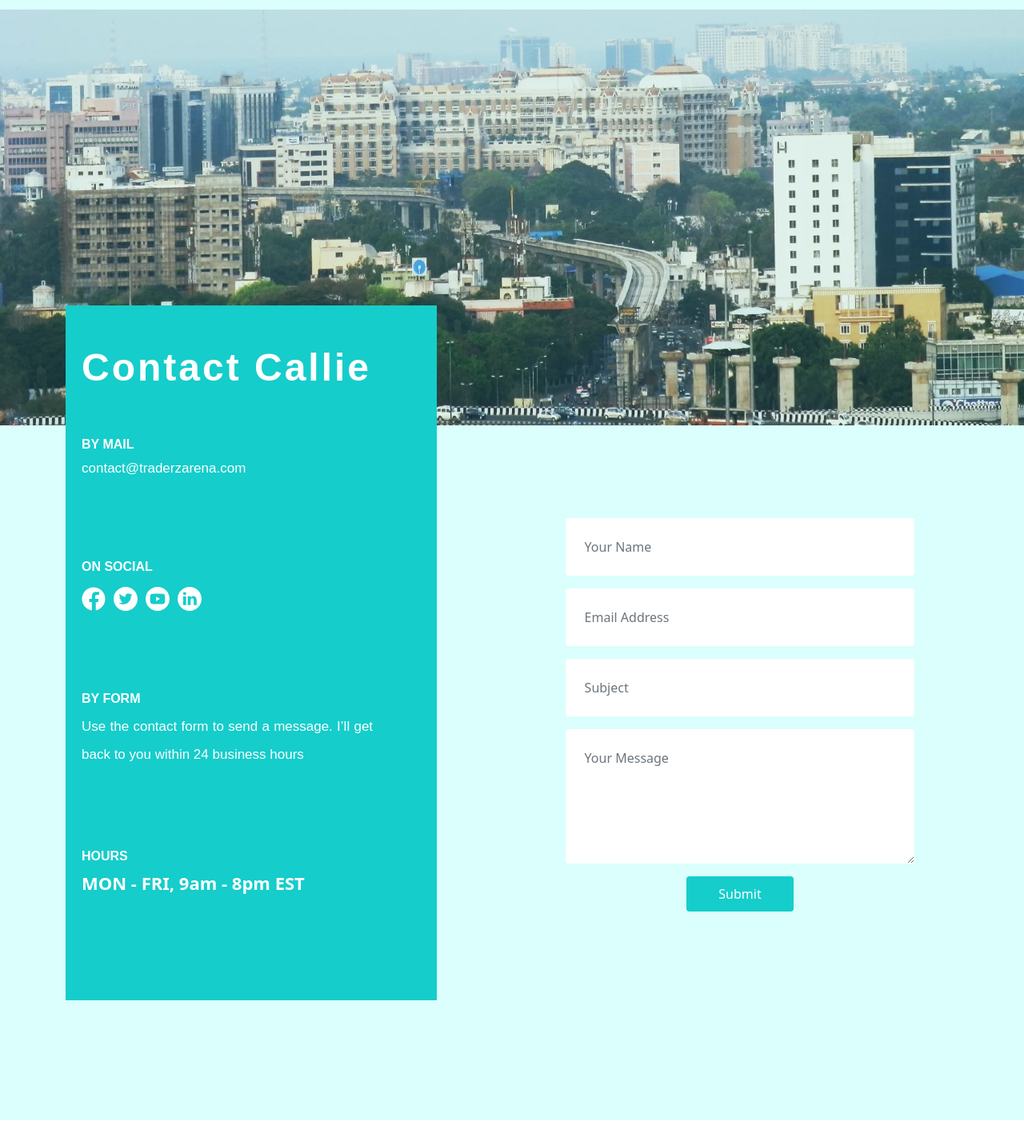
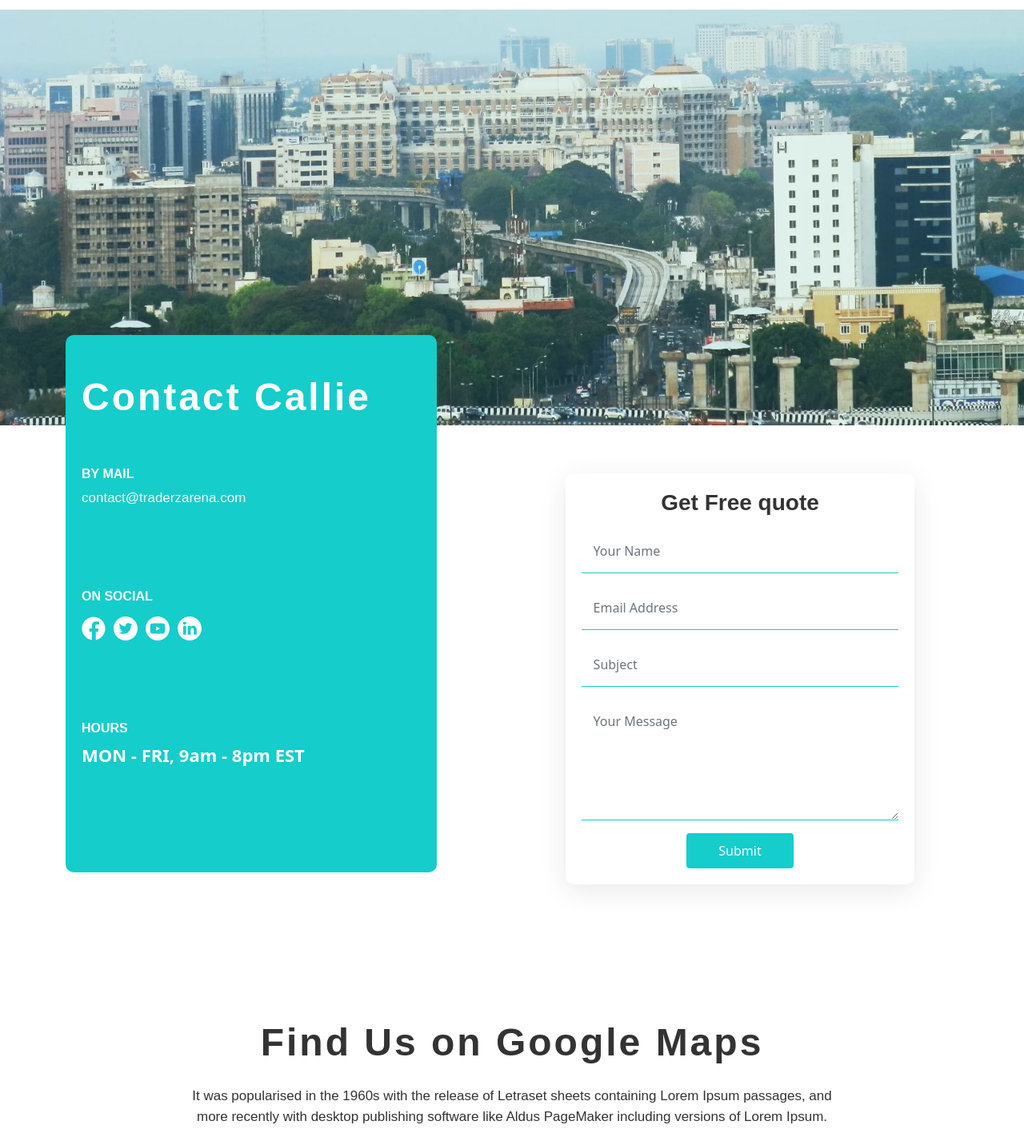
Before and after one commit to Sanjithgokul/traderz-arena, a PHP site: page /contact.php in a window 1280 px wide. Shown: the part 314-1736 px from the top of the page at 80% size. Run offline with PHP 8.4, Linux system fonts and the light colour scheme.

Commit message:
contact page  map and form updated

```diff
--- a/contact.php
+++ b/contact.php
@@ -13,7 +13,6 @@
     <title>Traderz Arena</title>
 </head>
 <body>
-    <div class="first-bg">
     <header>
         <div class="container">
             <nav class="navbar navbar-expand-sm">
@@ -72,10 +71,10 @@
                                 </ul>
                             </div>
                         </div>
-                            <div class="contact-email">
+                        <!-- <div class="contact-email">
                             <h4 class="m text-white"><b>BY FORM</b></h4>
                             <p class="text-justify text-white lh-2">Use the contact form to send a message. I’ll get back to you within 24 business hours</p>
-                            </div>
+                        </div> -->
                         <div class="contact-email">
                             <h4 class="m text-white"><b>HOURS</b></h4>
                             <span class="tesimonial-right-span text-white">MON - FRI, 9am - 8pm EST</span>
@@ -85,6 +84,7 @@
                 <div class="col-sm-12 col-md-10 col-lg-6 d-flex-contact">
                     <div class="contact-form">
                         <form action="/action_page.php">
+                            <h3 class="form-heading text-gray d-flex">Get Free quote</h3>
                             <div class="mb-3 mt-3">
                                 <input type="text" class="form-control" id="Name" placeholder="Your Name" name="name">
                             </div>
@@ -106,7 +106,6 @@
             </div>
         </div>
     </div>
-    </div>
     <section class="map-section">
         <div class="container">
             <div class="row d-flex">
@@ -115,11 +114,7 @@
                     <p class="sub-title text-gray text-center pt-3">It was popularised in the 1960s with the release of Letraset sheets containing Lorem Ipsum passages, and more recently with desktop publishing software like Aldus PageMaker including versions of Lorem Ipsum.</p>
                 </div>
                 <div class="col-12 col-md-12 col-lg-12">
-                    <iframe
-                        src="https://www.google.com/maps/d/u/0/embed?mid=1tuiFLc565JOpHWaYt9wWtpYvXwLTbeZe"
-                        width="100%" height="450" frameborder="0" style="border:0" allowfullscreen
-                        title="Soft Suave Address">
-                    </iframe>
+                <iframe src="https://www.google.com/maps/embed?pb=!1m18!1m12!1m3!1d3887.296065117775!2d80.17474387591723!3d13.016808813883795!2m3!1f0!2f0!3f0!3m2!1i1024!2i768!4f13.1!3m3!1m2!1s0x3a52616eb0f20bc3%3A0xf88a89dd560efaf5!2sTraderz%20Arena!5e0!3m2!1sen!2sin!4v1681731234250!5m2!1sen!2sin" width="100%" height="450" style="border:0;" allowfullscreen="" loading="lazy" referrerpolicy="no-referrer-when-downgrade"></iframe>
                 </div>
             </div>
         </div>
--- a/css/contact.css
+++ b/css/contact.css
@@ -16,7 +16,8 @@
     padding: 30px 50px 30px 20px;
     background: #15CDCB;
     position: relative;
-    bottom: 150px;
+    bottom: 113px;
+    border-radius: 10px;
 }
 
 .contact-email{
@@ -29,9 +30,16 @@
 
 .contact-form textarea,
 .contact-form input {
-    padding: 24px;
+    padding: 15px;
     border: unset;
-    color: #15CDCB !important;
+    color: #333 !important;
+    border-bottom: 1px solid #15CDCB;
+    border-radius: 0;
+}
+
+
+.contact-form h3{
+    font-size: 28px !important;
 }
 
 .btn-primary{
@@ -47,11 +55,22 @@
 }
 
 .contact-btn button:hover{
-    box-shadow: 8px 5px #15CDCB;
-    transition: .3s;
+    background: #000000;
     color: #fff;
-    background: #15CDCB;
-    border: unset;
+}
+
+.contact-form form{
+    box-shadow: 0rem 0.5rem 2rem 0rem rgba(35, 44, 59, 0.1);
+    border-radius: 10px;
+    padding: 20px;
+}
+
+.foooter-social-icon li img{
+    transition: transform 0.5s;
+}
+
+.foooter-social-icon li img:hover{
+    transform: rotate(90deg);
 }
 
 
@@ -75,6 +94,11 @@
         top: 100px;
     }
 
+    .contact-form form{
+        position: relative;
+        bottom: 40px;
+    }
+
 
 }
 
```
Lines whose indentation alone changed are shown as unchanged.
